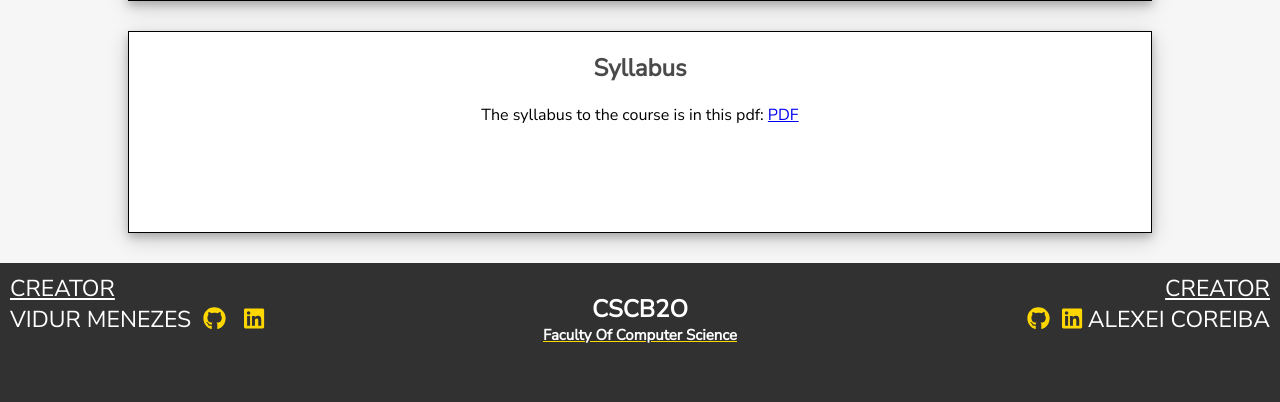
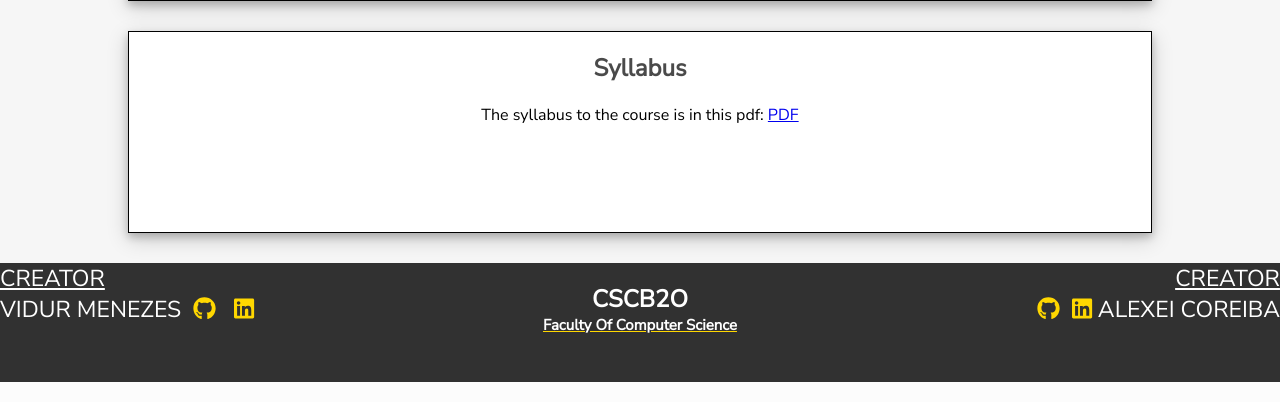
Before and after one commit to vidurmenezes/CSCB20A3-1, a PHP site: page / in a window 1280 px wide. Shown: the part 1295-1697 px from the top of the page. Run offline with PHP 8.4, Linux system fonts and the light colour scheme; the visitor is signed in with stand-in values (Sample User, id 1); data comes from the database, SQL or seed files in the repository; data that the repository does not hold is empty; some libraries are stand-ins or nearby versions.

Commit message:
Added a message to remark requests if none available. Footer doesn't stick :(

```diff
--- a/Assignment3/htdocs/footer.css
+++ b/Assignment3/htdocs/footer.css
@@ -3,7 +3,7 @@ body {
   font-family: 'Nunito Sans', sans-serif;
   background-color: #F6F6F6;
   /*background-image: -webkit-linear-gradient(320deg, #004E95 60%, #1f1f1f 50%);*/
-  min-height: 500px;
+  min-height: 100%;
 }
 
 h2 {
@@ -16,13 +16,13 @@ h1 {
   font-family: 'Nunito Sans', sans-serif;
   font-size: 62px;
 }
-.footer{
+footer{
   background-color:#000000cc;
   color: white;
-    width: auto;
+  width: 100%;
   height: 119px;
-    margin-top: 10px;
-    padding: 10px;
+  margin-top: 20px;
+  bottom: 0px;
   text-align: center;
 }
 .footer h2{
--- a/Assignment3/htdocs/index.css
+++ b/Assignment3/htdocs/index.css
@@ -56,7 +56,7 @@
     border: 1px solid black;
     box-shadow: 0 4px 8px 0 rgba(0, 0, 0, 0.2), 0 6px 20px 0 rgba(0, 0, 0, 0.19);
     background-color: white;
-  #border-radius: 25px;
+    border-radius: 25px;
   }
 
 }
--- a/Assignment3/htdocs/viewremarks.css
+++ b/Assignment3/htdocs/viewremarks.css
@@ -9,6 +9,11 @@
 }
 h4{
     font-size: 20px;
+}
+
+h3 {
+  margin-top: 100px;
+  font-size: 40px;
 }
 #CourseTitle {
   color: white;
```
Also changed, not shown: Assignment3/htdocs/viewremarks.php (+28 -27 lines). Lines whose indentation alone changed are shown as unchanged.
